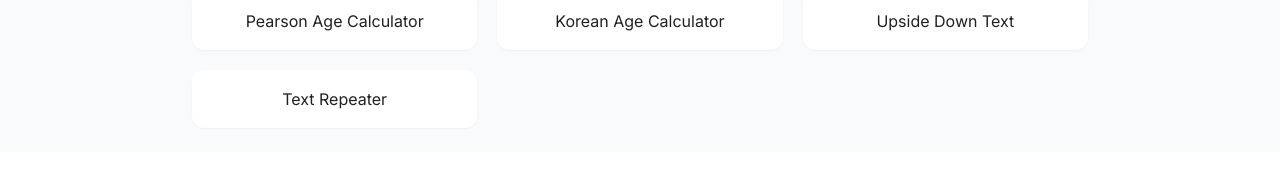
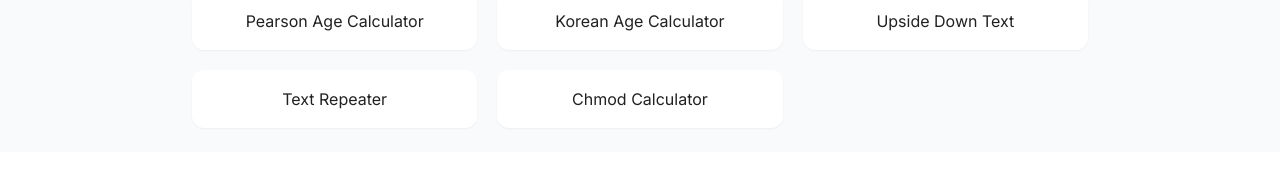
Before and after one commit to thefaruksardar/calcninja, a Next.js app: page / in a window 1280 px wide. Shown: the part 223-399 px from the top of the page. Built offline with nearby package versions, Linux system fonts and the light colour scheme.

Commit message:
list added

```diff
--- a/app/page.tsx
+++ b/app/page.tsx
@@ -9,6 +9,7 @@ const tools = [
   { url: "/korean-age-calculator", title: "Korean Age Calculator" },
   { url: "/upside-down-text", title: "Upside Down Text" },
   { url: "/text-repeater", title: "Text Repeater" },
+  { url: "/chmod-calculator", title: "Chmod Calculator" },
 ];
 
 export default function page() {
```
